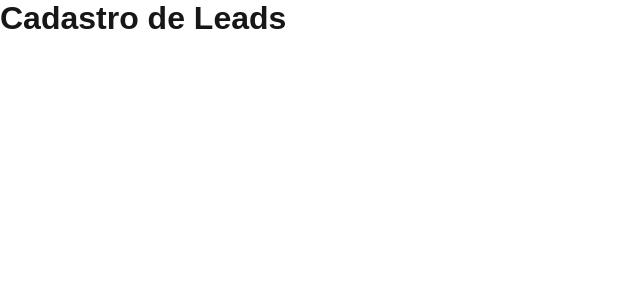
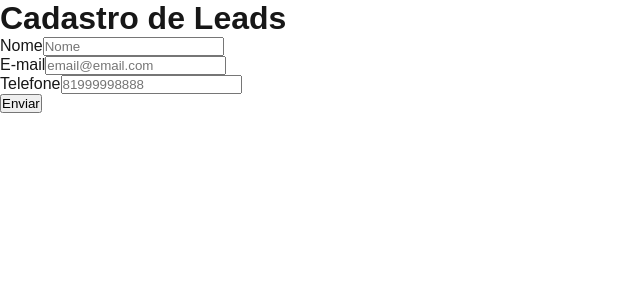
Before and after one commit to Klaudio0707/Gerenciador-Leads, a Next.js app: page /cadastro in a window 1280 px wide. Shown: the top 300 px of the page, without its empty margins (0-640 px from the left). Built offline with nearby package versions, Linux system fonts and the light colour scheme.

Commit message:
feat(form): componente para o formulario de cadastro

```diff
--- a/src/app/cadastro/page.tsx
+++ b/src/app/cadastro/page.tsx
@@ -1,5 +1,5 @@
 import type { Metadata } from 'next';
-
+import { LeadForm } from '@/components/LeadForm/LeadForm';
 export const metadata: Metadata = {
   title: 'Cadastro de Leads',
   description: 'Cadastre-se para mais informações.',
@@ -9,7 +9,7 @@ export default function LeadCapturePage() {
 
   return (
     <div>
-        <h1>Cadastro de Leads</h1>
+       <LeadForm />
     </div>
   );
 }
--- /dev/null
+++ b/src/components/LeadForm/LeadForm.tsx
@@ -0,0 +1,72 @@
+"use client";
+import { type FormEvent, useState } from 'react';
+import styles from './LeadForm.module.css';
+
+export function LeadForm() {
+    const [nome, setNome] = useState('');
+    const [email, setEmail] = useState('');
+    const [telefone, setTelefone] = useState('');
+    const [isLoading, setIsLoading] = useState(false);
+    const [message, setMessage] = useState('');
+
+    const handleSubmit = async (e: FormEvent<HTMLFormElement>) => {
+        e.preventDefault();
+        setMessage('');
+        try {
+            const response = await fetch('/api/leads', {
+                method: 'POST',
+                headers: { 'Content-Type': 'application/json' },
+                body: JSON.stringify({ nome, email, telefone }),
+            });
+            if (response.ok) {
+                setMessage('Lead cadastrado com sucesso!  Redirecionando...');
+
+                const numeroWhatsapp = process.env.NEXT_PUBLIC_WHATSAPP_NUMBER;
+                if (!numeroWhatsapp) {
+                    console.error("Número do WhatsApp não está definido nas variáveis de ambiente.");
+                    return;
+                }
+                const mensagemWhatsapp = encodeURIComponent(`Olá, meu nome é ${nome}. Gostaria de mais informações.`);
+                const whatsappUrl = `https://api.whatsapp.com/send?phone=${numeroWhatsapp}&text=${mensagemWhatsapp}`;
+
+                setTimeout(() => {
+                    window.open(whatsappUrl, '_blank');
+                }, 2000);
+
+            }else{
+                const errorData = await response.json();
+                setMessage(`Erro: ${errorData.message || 'Não foi possível realizar o cadastro.'}`);
+            }
+        } catch (error) {
+            setMessage(`Erro: ${error || 'Não foi possível realizar o cadastro.'}. Tente novamente mais tarde.`);
+        }finally {
+            setIsLoading(false);
+        }
+        };
+
+    return (
+            <main className={styles.container}>
+                <h1 className={styles.title}>Cadastro de Leads</h1>
+                <form onSubmit={handleSubmit}>
+                    <div className={styles.formGroup}>
+                        <label htmlFor="nome">Nome</label>
+                        <input id="nome" type="text" value={nome} placeholder='Nome' onChange={(e) => setNome(e.target.value)} required />
+                    </div>
+                    <div className={styles.formGroup}>
+                        <label htmlFor="email">E-mail</label>
+                        <input id="email" type="email" value={email} placeholder='email@email.com' onChange={(e) => setEmail(e.target.value)} required />
+                    </div>
+                    <div className={styles.formGroup}>
+                        <label htmlFor="telefone">Telefone</label>
+
+                        <input id="telefone" type="tel" value={telefone} placeholder="81999998888" onChange={(e) => setTelefone(e.target.value)} required />
+                    </div>
+                    <button type="submit" disabled={isLoading} className={styles.submitButton}>
+                        {isLoading ? 'Enviando...' : 'Enviar'}
+                    </button>
+                </form>
+                {message && <p className={styles.message}>{message}</p>}
+            </main >
+        );
+
+    }
```
Also changed, not shown: src/components/LeadForm/LeadForm.module.css (added).
